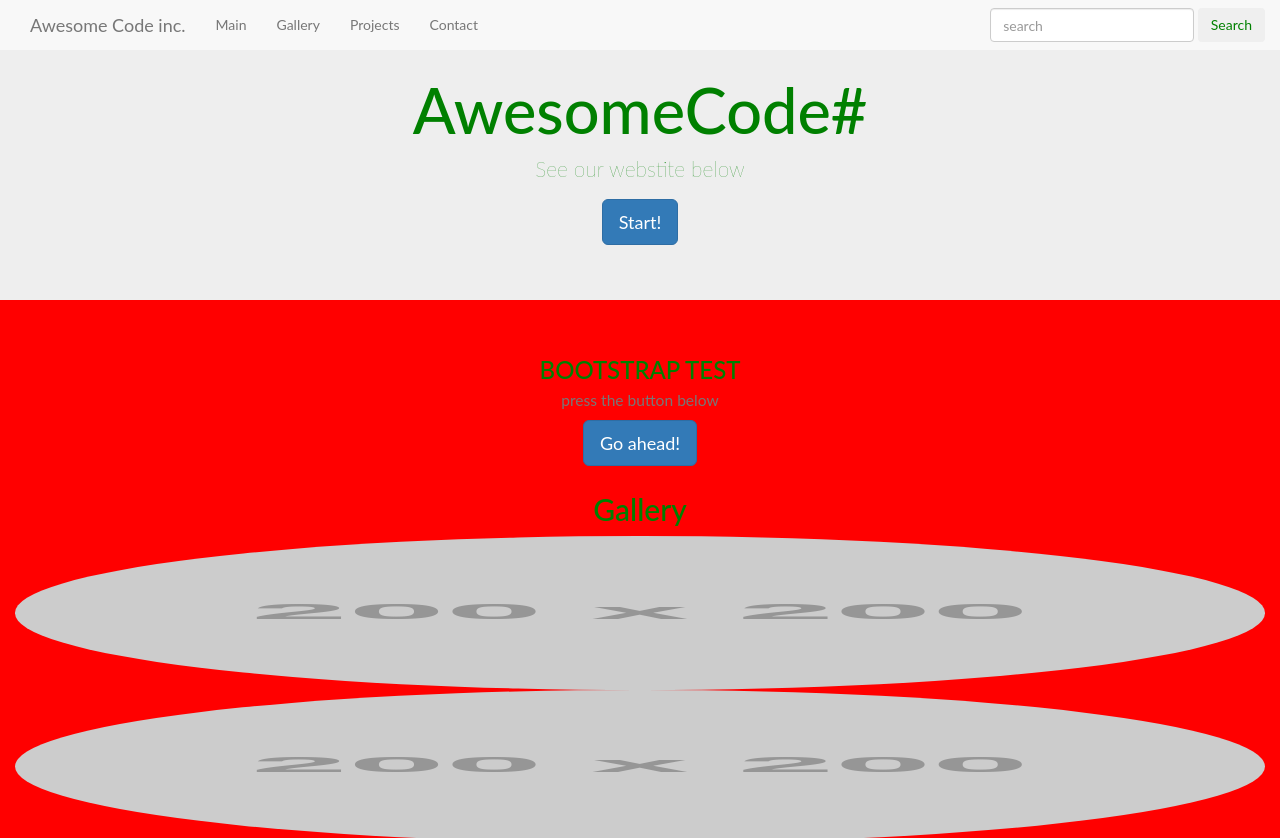
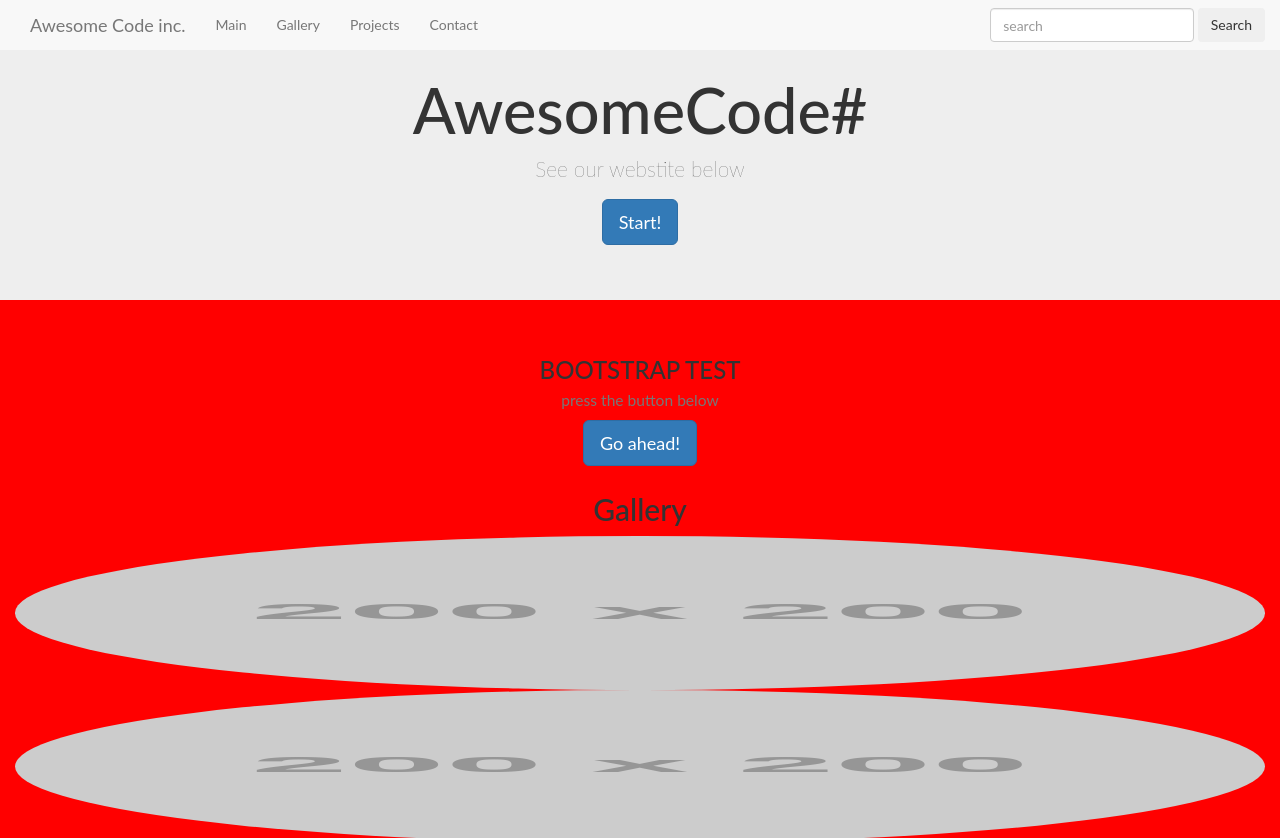
Before and after one commit to MariuszSitarz/gruntmodule, a website: page index.html in a window 1280 px wide. Shown: the top 838 px of the page. Drawn offline with nearby package versions, Linux system fonts and the light colour scheme; files that its build step writes are made by us from their sources; placeholder pictures from the web are drawn by us.

Commit message:
removed background color and color from body

```diff
--- a/sass/style.sass
+++ b/sass/style.sass
@@ -2,9 +2,6 @@
   box-sizing: border-box
   font-family: "Lato"
 
-body
-  background: yellow
-  color: green
 
 $sky: #00BFFF
 body
```
Also changed, not shown: sass/style.css, 1 other file.
